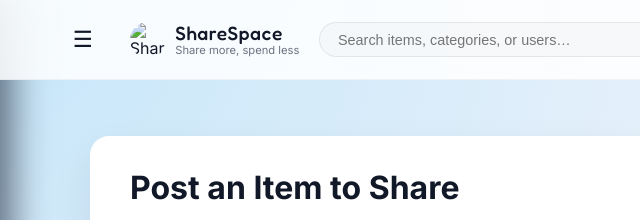
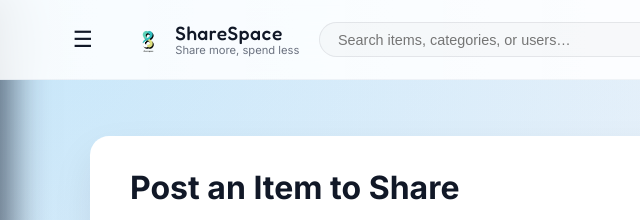
Before and after one commit to utkarshchandra38-del/ShareSpace, a plain HTML site: page post-item.html in a window 1280 px wide. Shown: the top 220 px of the page, 0-640 px from the left. Drawn offline with Linux system fonts and the light colour scheme; the site is published under a folder, as on GitHub Pages, so addresses that start at the root find nothing.

Commit message:
Update post-item.html

```diff
--- a/post-item.html
+++ b/post-item.html
@@ -2,7 +2,7 @@
 <html lang="en">
 <head>
   <meta charset="UTF-8" />
-  <link rel="icon" type="image/x-icon" href="/Assets/Untitled-design-Picsart-BackgroundRemover.ico">
+  <link rel="icon" type="image/x-icon" href="Assets/Untitled-design-Picsart-BackgroundRemover.ico">
   <title>ShareSpace | Post an Item</title>
   <meta name="viewport" content="width=device-width, initial-scale=1.0" />
   <link href="https://fonts.googleapis.com/css2?family=Inter:wght@400;500;600;700&family=Fredoka:wght@500;600&display=swap" rel="stylesheet">
@@ -19,7 +19,7 @@
 
         <a href="index.html" class="logo">
           <div class="logo-image">
-  <img src="/Assets/Untitled-design-Picsart-BackgroundRemover.ico" alt="ShareSpace Logo">
+  <img src="Assets/Untitled-design-Picsart-BackgroundRemover.ico" alt="ShareSpace Logo">
 </div>
 
           <div class="logo-text">
```
